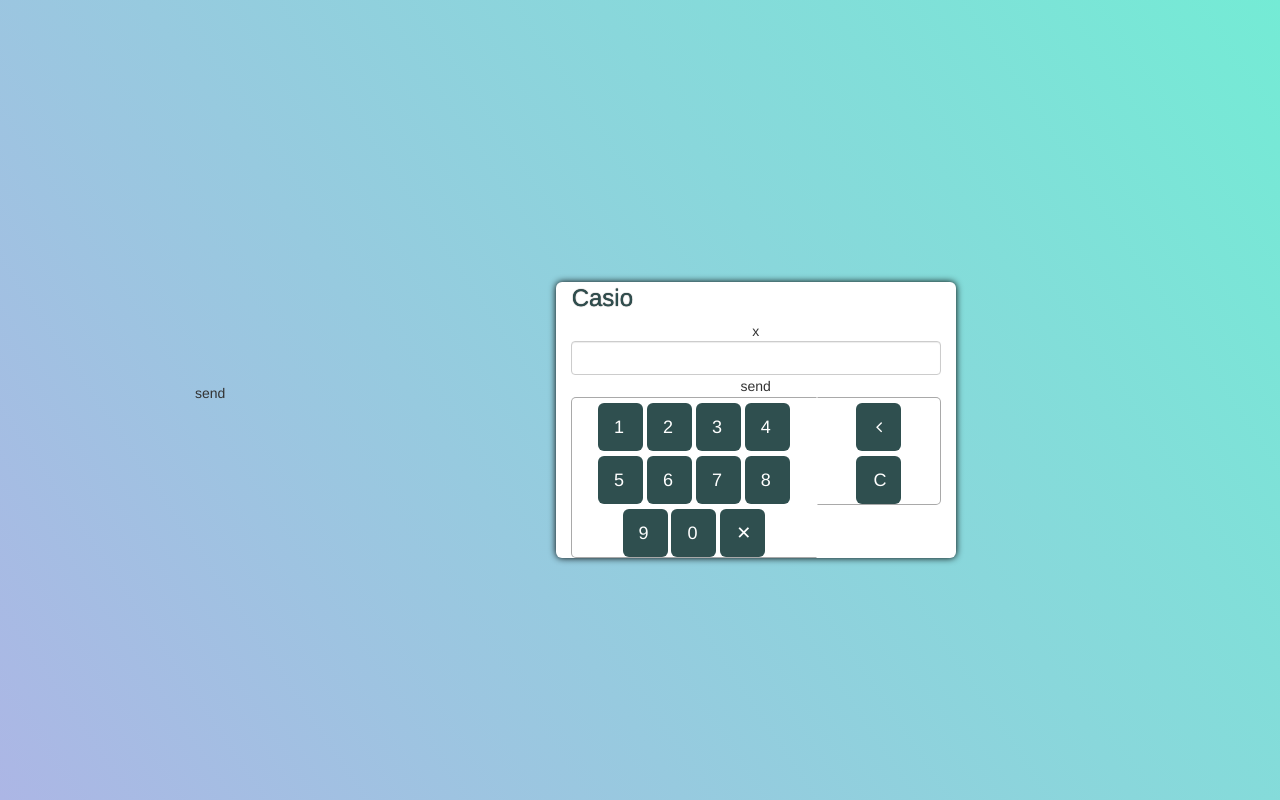
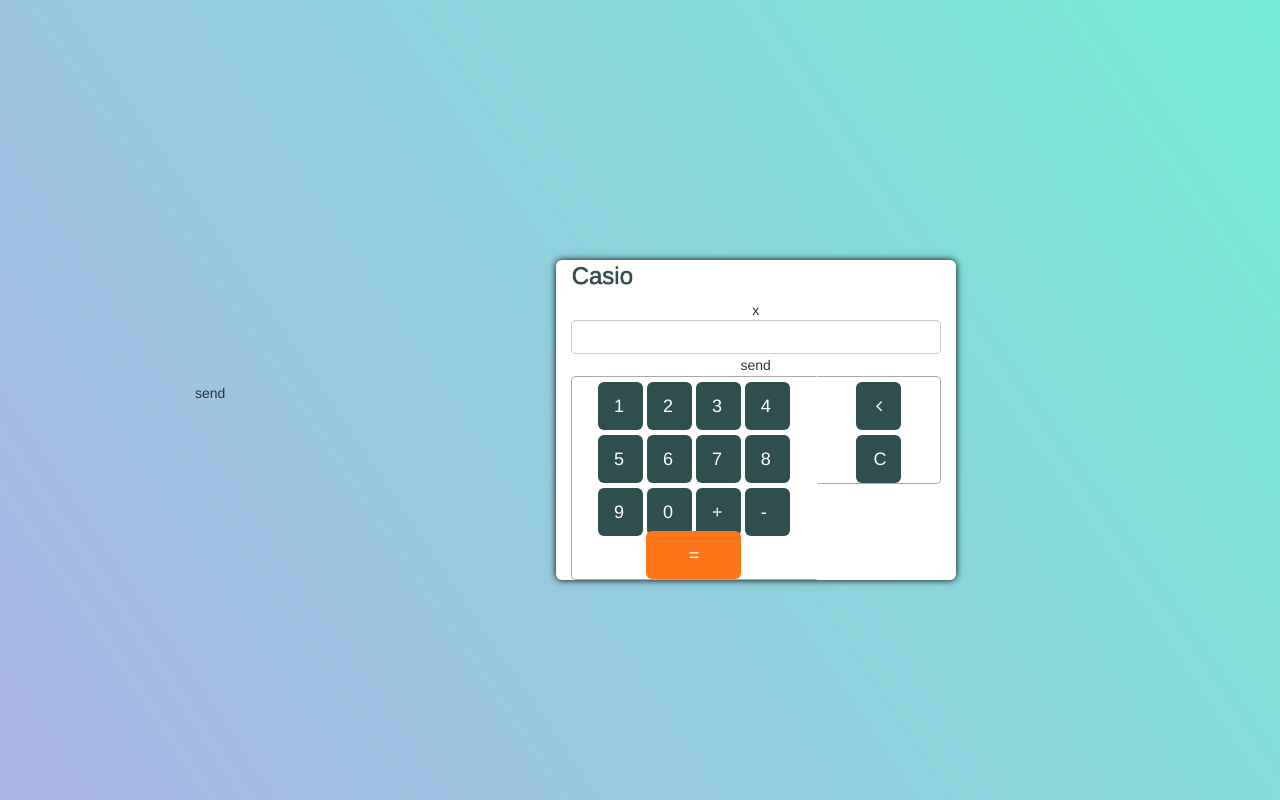
Before and after one commit to abdoulakram/inputpass, a Flask app: page / in a window 1280 px wide. Run offline with Flask 2, Linux system fonts and the light colour scheme; some libraries are stand-ins or nearby versions.

Commit message:
first commit

```diff
--- a/templates/password.html
+++ b/templates/password.html
@@ -34,7 +34,13 @@
            <button onclick="PressButton(this)"  style="margin-top:5px;width:45px;height:48px;background-color:darkslategrey;color:white;outline:none;" class="btn-lg">9</button>
             <button  onclick="PressButton(this)" style="margin-top:5px;width:45px;height:48px;background-color:darkslategrey;color:white;outline:none;" class="btn-lg">0</button>
 
-           <button onclick="PressButton(this)"  style="margin-top:5px;width:45px;height:48px;background-color:darkslategrey;color:white;outline:none;" class="btn-lg">&#10005;</button>
+
+          <button onclick="PressButton(this)"  style="margin-top:5px;width:45px;height:48px;background-color:darkslategrey;color:white;outline:none;" class="btn-lg">+</button>
+
+           <button onclick="PressButton(this)"  style="margin-top:5px;width:45px;height:48px;background-color:darkslategrey;color:white;outline:none;" class="btn-lg">-</button>
+
+           <button  onclick="Answer()"  style="margin-top:-5px;width:95px;height:48px;background-color:#ff751a;color:white;outline:none;" class="btn btn-lg">=</button>
+
 
           </div>
            <div class="col-sm-4" style="background-color:white;border:1px solid darkgrey;border-left:1px solid transparent;border-top-right-radius:5px;border-bottom-right-radius:5px;">
```
